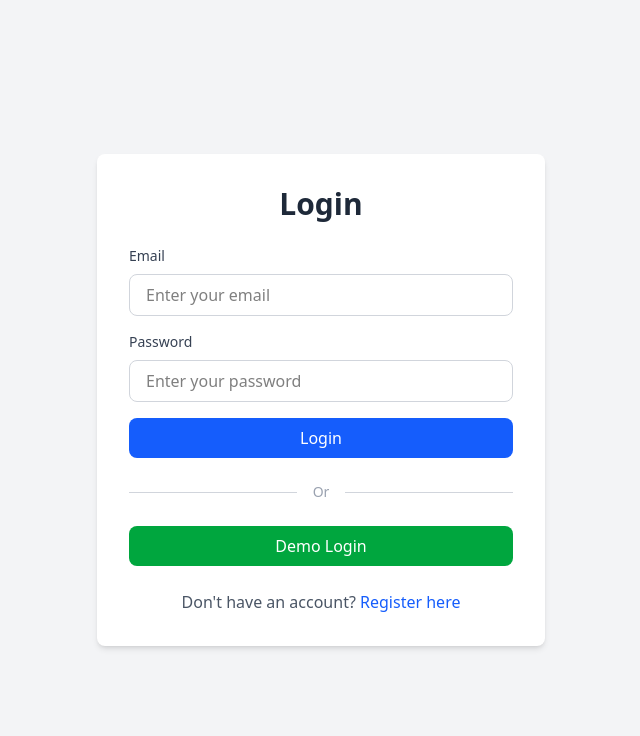
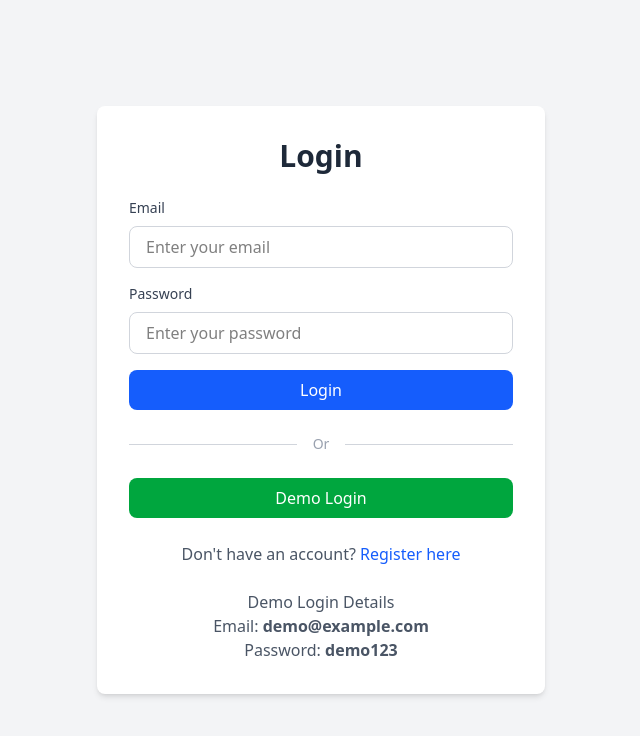
Before and after one commit to Saikiran-Avusula/notes-api-frontend, a React (Vite) app: page /login in a window 1280 px wide. Shown: the top 736 px of the page, without its empty margins (319-959 px from the left). Built offline with nearby package versions, Linux system fonts and the light colour scheme.

Commit message:
added demo login code in login.jsx

```diff
--- a/src/pages/Login.jsx
+++ b/src/pages/Login.jsx
@@ -114,6 +114,13 @@ function Login() {
             Register here
           </Link>
         </p>
+
+          {/* demo login details */}
+        <div>
+          <h3 className="text-center text-gray-600 mt-6 font-medium">Demo Login Details</h3>
+          <p className="text-center text-gray-600">Email: <span className="font-semibold"> demo@example.com</span></p>
+          <p className="text-center text-gray-600">Password: <span className="font-semibold">demo123</span></p>
+        </div>
       </div>
     </div>
   );
```
